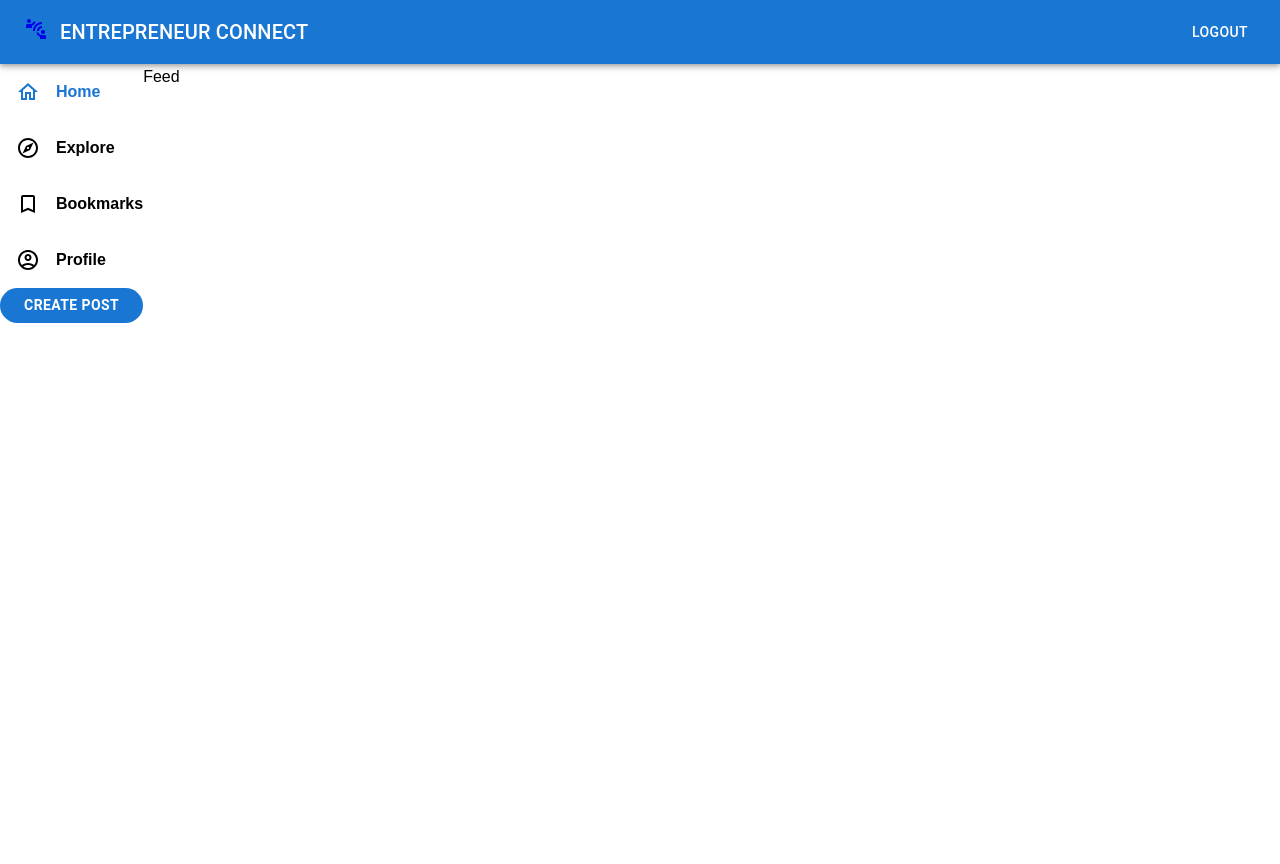
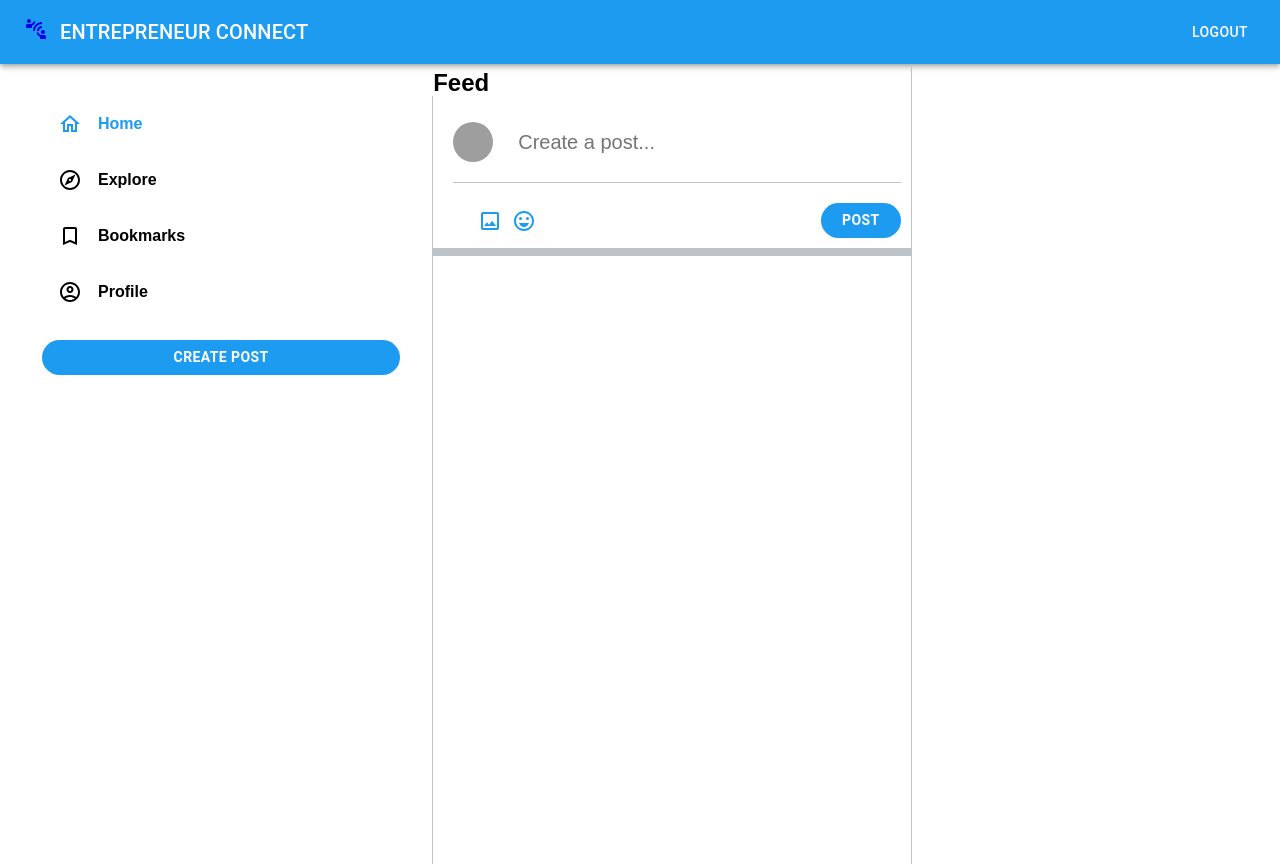
Before and after one commit to athar05/social-media-app-react, a React (Create React App) app: page /home in a window 1280 px wide. Before the commit the page ends 800 px from the top, so only its background shows below. Built offline with nearby package versions, Linux system fonts and the light colour scheme; sample sign-in values are in the browser's storage; grey boxes are pictures that could not be loaded; what miragejs would draw is missing.

Commit message:
Added tweet box component

```diff
--- a/src/App.css
+++ b/src/App.css
@@ -1,10 +1,11 @@
 :root {
-  --primary: #1976D2;
+  --primary: #1D9BF0;
   --white: #fff;
   --black: black;
   --danger: #e74c3c;
   --success: #2ecc71;
   --hover: #e8f5fe;
+  --border-color: #bdc3c7;
 }
 
 * {
@@ -126,8 +127,9 @@ body {
 
 /* Navbar */
 
-.navbar {
+#navbar {
   width: 100%;
+  background-color: var(--primary);
 }
 
 .links {
@@ -199,6 +201,11 @@ Button {
 
 .home-body {
   display: flex;
+  height: 100vh;
+  max-width: 1300px;
+  margin-left: auto;
+  margin-right: auto;
+  padding: 0 10px
 }
 
 /* Media Queries */
--- a/src/components/Navbar.js
+++ b/src/components/Navbar.js
@@ -20,7 +20,7 @@ const Navbar = () => {
   }
 
   return (
-    <AppBar position='static' className='navbar'>
+    <AppBar position='static' id='navbar'>
         <Toolbar>
             <IconButton size="large" edge="start" color="inherit" aria-label='logo'>
             {
--- a/src/components/feed/Feed.js
+++ b/src/components/feed/Feed.js
@@ -1,9 +1,13 @@
 import React from 'react';
-import "./feed.css"
+import "./feed.css";
+import TweetBox from '../tweet-box/TweetBox';
 
 const Feed = () => {
   return (
-    <div>Feed</div>
+    <div className='feed'>
+      <h2>Feed</h2>
+      <TweetBox />
+    </div>
   )
 }
 
--- a/src/components/feed/feed.css
+++ b/src/components/feed/feed.css
@@ -0,0 +1,17 @@
+.feed {
+    flex: 0.4;
+    border-right: 1px solid var(--border-color);
+    min-width: fit-content;
+    overflow-y: scroll;
+}
+
+/* Hiding scroll bar for Chrome, Safari and Opera */
+.feed::-webkit-scrollbar {
+    display: none;
+}
+
+/* Hiding scroll bar for IE, Edge and Firefox  */
+.feed {
+    -ms-overflow-style: none;
+    scrollbar-width: none;
+}
--- a/src/components/sidebar/sidebar.css
+++ b/src/components/sidebar/sidebar.css
@@ -1,3 +1,11 @@
+.sidebar {
+    border-right: 1px solid var(--border-color);
+    padding: 0 2rem;
+    margin-top: 2rem;
+    flex: 0.3;
+    min-height: 250px;
+}
+
 .sidebar-option {
     display: flex;
     align-items: center;
@@ -30,6 +38,7 @@
     border: none;
     font-weight: 600;
     border-radius: 30px;
+    margin-top: 20px;
 }
 
 .sidebar .sidebar-button:hover {
--- /dev/null
+++ b/src/components/tweet-box/TweetBox.js
@@ -0,0 +1,30 @@
+import React from 'react';
+import "./tweetbox.css"
+import { Avatar, Input, Button } from '@mui/material';
+import ImageOutlinedIcon from '@mui/icons-material/ImageOutlined';
+import EmojiEmotionsOutlinedIcon from '@mui/icons-material/EmojiEmotionsOutlined';
+
+const TweetBox = () => {
+  return (
+    <div className='tweet-box'>
+        <form>
+            <div className='tweet-box-input'>
+                <Avatar src='../images/user.jpg'/>
+                <input
+                placeholder='Create a post...'
+                type='text'
+                />
+            </div>
+            <div className='tweet-box-utilities'>
+                <div className='tweet-box-utilities-left'>
+                    <ImageOutlinedIcon/>
+                    <EmojiEmotionsOutlinedIcon/>
+                </div>
+            <Button variant='outlined' className='tweet-box-button'>Post</Button>
+            </div>
+        </form>
+    </div>
+  )
+}
+
+export default TweetBox
--- /dev/null
+++ b/src/components/tweet-box/tweetbox.css
@@ -0,0 +1,69 @@
+.tweet-box {
+    padding: 0 10px 10px 0;
+    border-bottom: 8px solid var(--border-color);
+}
+
+.tweet-box-input{
+    display: flex;
+    padding: 20px;
+}
+
+.tweet-box > form {
+    display: flex;
+    flex-direction: column;
+}
+
+.tweet-box-input > input {
+    flex: 1;
+    padding-left: 20px;
+    border: none;
+    font-size: 20px;
+    margin-left: 5px;
+}
+
+.tweet-box-input > input:focus{
+    outline: none;
+}
+
+.tweet-box .tweet-box-button {
+    background-color: var(--primary);
+    color: var(--white);
+    border: none;
+    font-weight: 600;
+    border-radius: 30px;
+    width: 80px;
+    margin-top: 20px;
+    margin-left: auto;
+}
+
+.tweet-box .tweet-box-button:hover {
+    color: var(--primary);
+}
+
+.tweet-box-utilities {
+    display: flex;
+    align-items: center;
+    margin-left: 20px;
+    border-top: 1px solid var(--border-color);
+}
+
+
+.tweet-box-utilities-left {
+    display: flex;
+    justify-content: center;
+    margin-top: 20px;
+    padding-left: 20px;
+}
+
+.tweet-box-utilities-left > .MuiSvgIcon-root {
+    margin:0 5px ;
+    color: var(--primary);
+}
+
+.tweet-box-utilities-left > .MuiSvgIcon-root:hover {
+    background-color: var(--hover);
+    border-radius: 30rem;
+    color: var(--primary);
+    transition: color 1ms ease-out;
+    cursor: pointer;
+}
--- a/src/pages/Home.js
+++ b/src/pages/Home.js
@@ -5,7 +5,9 @@ import Navbar from "../components/Navbar"
 const Home = () => {
   return (
     <Fragment>
+      <div className='navbar'>
       <Navbar/>
+      </div>
       <section className='home-body'>
       <Sidebar/>
       <Feed/>
```
